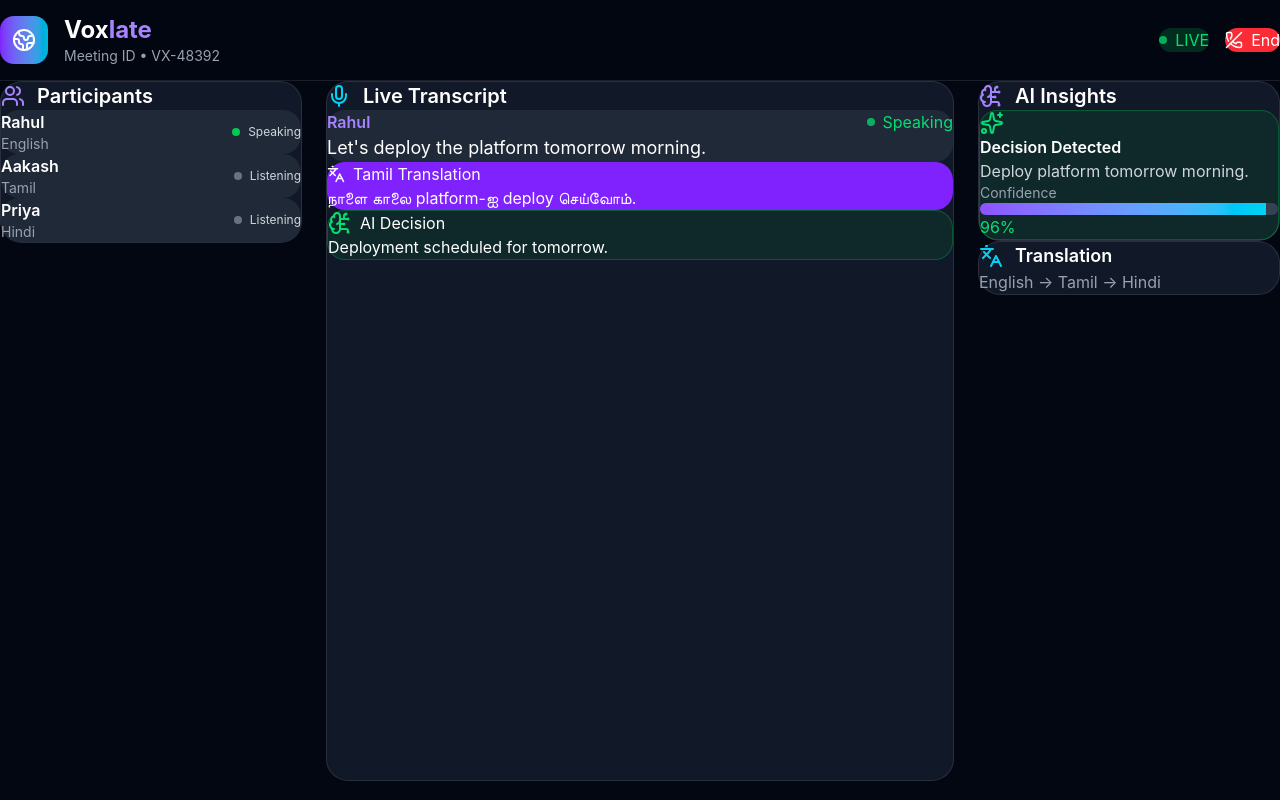
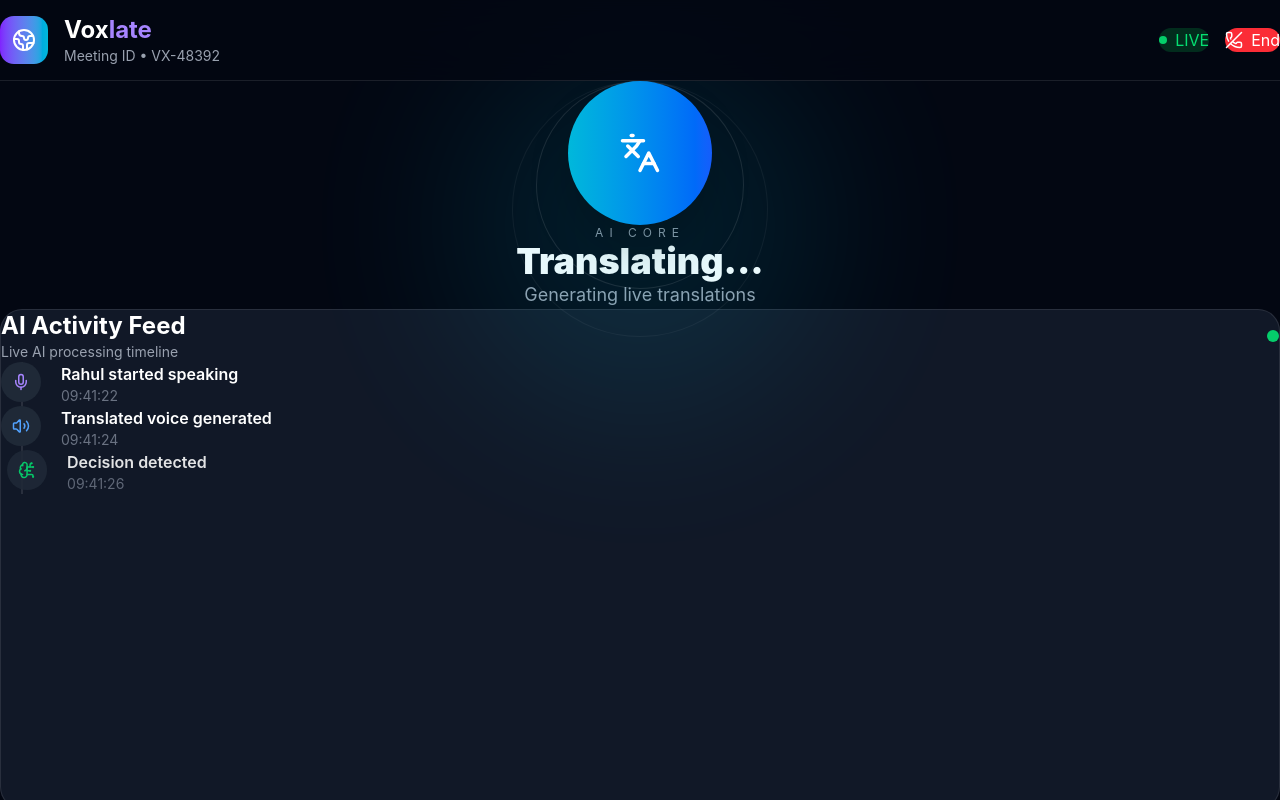
Before and after one commit to Aakash0023/voxlate, a React (Vite) app: page /meeting in a window 1280 px wide. Shown: the top 800 px of the page. Built offline with nearby package versions, Linux system fonts and the light colour scheme.

Commit message:
added activity feed

```diff
--- /dev/null
+++ b/src/components/Meeting/AICore.jsx
@@ -0,0 +1,152 @@
+import { motion, AnimatePresence } from "framer-motion";
+import { useEffect, useState } from "react";
+import {
+  BrainCircuit,
+  Mic,
+  Languages,
+  CheckCircle2,
+  FileText,
+} from "lucide-react";
+
+const states = [
+  {
+    title: "Listening...",
+    subtitle: "Capturing participant speech",
+    color: "from-violet-600 to-fuchsia-500",
+    glow: "bg-violet-500",
+    icon: <Mic size={42} />,
+  },
+  {
+    title: "Translating...",
+    subtitle: "Generating live translations",
+    color: "from-cyan-500 to-blue-600",
+    glow: "bg-cyan-500",
+    icon: <Languages size={42} />,
+  },
+  {
+    title: "Analyzing...",
+    subtitle: "Detecting important decisions",
+    color: "from-emerald-500 to-green-600",
+    glow: "bg-green-500",
+    icon: <BrainCircuit size={42} />,
+  },
+  {
+    title: "Summarizing...",
+    subtitle: "Preparing meeting notes",
+    color: "from-orange-500 to-amber-500",
+    glow: "bg-orange-500",
+    icon: <FileText size={42} />,
+  },
+  {
+    title: "Decision Found",
+    subtitle: "Everyone has the same understanding",
+    color: "from-pink-500 to-violet-600",
+    glow: "bg-pink-500",
+    icon: <CheckCircle2 size={42} />,
+  },
+];
+
+const AICore = () => {
+  const [index, setIndex] = useState(0);
+
+  useEffect(() => {
+    const timer = setInterval(() => {
+      setIndex((prev) => (prev + 1) % states.length);
+    }, 3000);
+
+    return () => clearInterval(timer);
+  }, []);
+
+  const current = states[index];
+
+  return (
+    <div className="relative flex flex-col items-center py-12">
+      <motion.div
+        animate={{
+          scale: [1, 1.4, 1],
+          opacity: [0.5, 0, 0.5],
+        }}
+        transition={{
+          duration: 2.5,
+          repeat: Infinity,
+        }}
+        className={`absolute w-72 h-72 rounded-full blur-3xl ${current.glow}`}
+      />
+
+      <motion.div
+        animate={{
+          rotate: 360,
+        }}
+        transition={{
+          repeat: Infinity,
+          duration: 25,
+          ease: "linear",
+        }}
+        className="absolute w-52 h-52 border border-white/10 rounded-full"
+      />
+
+      <motion.div
+        animate={{
+          rotate: -360,
+        }}
+        transition={{
+          repeat: Infinity,
+          duration: 18,
+          ease: "linear",
+        }}
+        className="absolute w-64 h-64 border border-white/5 rounded-full"
+      />
+
+      <motion.div
+        key={index}
+        initial={{
+          scale: 0.8,
+          opacity: 0,
+        }}
+        animate={{
+          scale: 1,
+          opacity: 1,
+        }}
+        transition={{
+          duration: 0.4,
+        }}
+        className={`relative w-36 h-36 rounded-full bg-gradient-to-r ${current.color}
+        flex items-center justify-center shadow-2xl`}
+      >
+        {current.icon}
+      </motion.div>
+
+      <AnimatePresence mode="wait">
+        <motion.div
+          key={current.title}
+          initial={{
+            opacity: 0,
+            y: 15,
+          }}
+          animate={{
+            opacity: 1,
+            y: 0,
+          }}
+          exit={{
+            opacity: 0,
+            y: -15,
+          }}
+          transition={{
+            duration: 0.35,
+          }}
+          className="mt-10 text-center"
+        >
+          <p className="uppercase tracking-[6px] text-gray-400 text-xs mb-3">
+            AI CORE
+          </p>
+
+          <h2 className="text-4xl font-black">{current.title}</h2>
+
+          <p className="text-gray-400 mt-3 text-lg">{current.subtitle}</p>
+        </motion.div>
+      </AnimatePresence>
+    </div>
+  );
+};
+
+export default AICore;
--- /dev/null
+++ b/src/components/Meeting/ActivityFeed.jsx
@@ -0,0 +1,124 @@
+import { motion, AnimatePresence } from "framer-motion";
+import { useEffect, useState } from "react";
+import {
+  Mic,
+  Languages,
+  Volume2,
+  BrainCircuit,
+  FileText,
+  CheckCircle2,
+} from "lucide-react";
+
+const events = [
+  {
+    icon: <Mic size={18} />,
+    title: "Rahul started speaking",
+    color: "text-violet-400",
+    time: "09:41:22",
+  },
+  {
+    icon: <Languages size={18} />,
+    title: "Tamil translation completed",
+    color: "text-cyan-400",
+    time: "09:41:23",
+  },
+  {
+    icon: <Volume2 size={18} />,
+    title: "Translated voice generated",
+    color: "text-blue-400",
+    time: "09:41:24",
+  },
+  {
+    icon: <BrainCircuit size={18} />,
+    title: "Decision detected",
+    color: "text-green-400",
+    time: "09:41:26",
+  },
+  {
+    icon: <FileText size={18} />,
+    title: "Meeting summary updated",
+    color: "text-orange-400",
+    time: "09:41:28",
+  },
+  {
+    icon: <CheckCircle2 size={18} />,
+    title: "Everyone confirmed the decision",
+    color: "text-emerald-400",
+    time: "09:41:30",
+  },
+];
+
+const ActivityFeed = () => {
+  const [feed, setFeed] = useState([]);
+
+  useEffect(() => {
+    let i = 0;
+
+    const interval = setInterval(() => {
+      setFeed((prev) => {
+        const updated = [...prev, events[i % events.length]];
+        return updated.slice(-6);
+      });
+
+      i++;
+    }, 1800);
+
+    return () => clearInterval(interval);
+  }, []);
+
+  return (
+    <div className="rounded-3xl border border-white/10 bg-[#111827] p-6 h-[500px] overflow-hidden">
+      <div className="flex items-center justify-between mb-6">
+        <div>
+          <h2 className="text-2xl font-bold">AI Activity Feed</h2>
+
+          <p className="text-gray-400 text-sm">Live AI processing timeline</p>
+        </div>
+
+        <div className="w-3 h-3 rounded-full bg-green-400 animate-pulse"></div>
+      </div>
+
+      <div className="relative">
+        <div className="absolute left-5 top-0 bottom-0 w-[2px] bg-white/10" />
+
+        <AnimatePresence>
+          {feed.map((item, index) => (
+            <motion.div
+              key={`${item.title}-${index}`}
+              initial={{
+                opacity: 0,
+                x: 50,
+              }}
+              animate={{
+                opacity: 1,
+                x: 0,
+              }}
+              exit={{
+                opacity: 0,
+                x: -50,
+              }}
+              transition={{
+                duration: 0.45,
+              }}
+              className="relative flex gap-5 mb-8"
+            >
+              <div
+                className={`w-10 h-10 rounded-full bg-[#1F2937] flex items-center justify-center ${item.color}`}
+              >
+                {item.icon}
+              </div>
+
+              <div className="flex-1">
+                <p className="font-semibold">{item.title}</p>
+
+                <p className="text-sm text-gray-500 mt-1">{item.time}</p>
+              </div>
+            </motion.div>
+          ))}
+        </AnimatePresence>
+      </div>
+    </div>
+  );
+};
+
+export default ActivityFeed;
--- a/src/pages/MeetingRoom.jsx
+++ b/src/pages/MeetingRoom.jsx
@@ -7,6 +7,8 @@ import {
   Sparkles,
 } from "lucide-react";
 import TranscriptPanel from "../components/meeting/TranscriptPanel";
+import AICore from "../components/meeting/AICore";
+import ActivityFeed from "../components/meeting/ActivityFeed";
 
 const participants = [
   {
@@ -64,6 +66,12 @@ const MeetingRoom = () => {
           </div>
         </div>
       </header>
+      <div className="py-12 flex justify-center">
+        <AICore />
+      </div>
+      <div className="max-w-7xl mx-auto px-6 mb-8">
+        <ActivityFeed />
+      </div>
 
       <div className="max-w-7xl mx-auto p-6">
         <div className="grid lg:grid-cols-12 gap-6">
```
